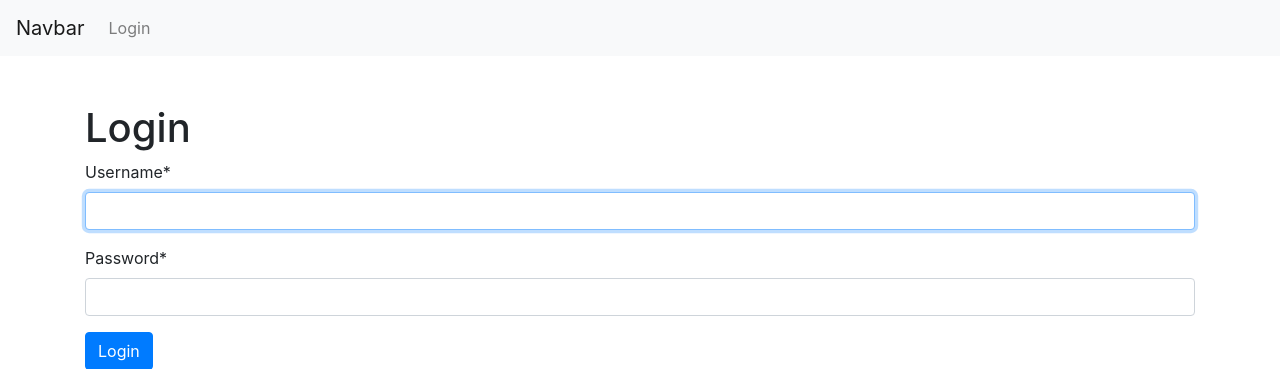
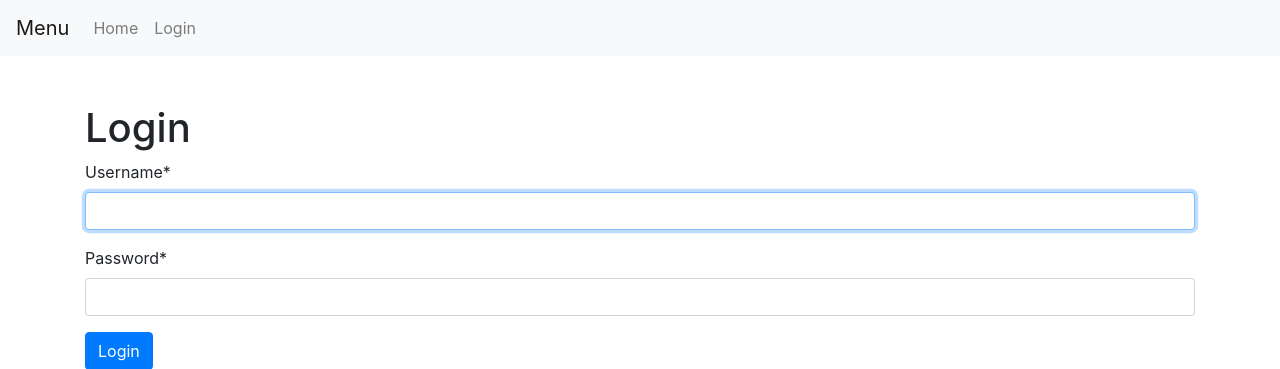
Before and after one commit to raphaelavergud/django_blog, a Django app: page /login in a window 1280 px wide. Shown: the top 369 px of the page. Run offline with Django 3.2, Linux system fonts and the light colour scheme; some libraries are stand-ins or nearby versions.

Commit message:
fixed the navbar, added home button

```diff
--- a/django_blog/blog/templates/blog/blog_post.html
+++ b/django_blog/blog/templates/blog/blog_post.html
@@ -12,8 +12,6 @@
         <p>{{ blog.date }}</p>
         <p>{{ blog.body|markdownify }}</p>
 
-        <p><a href="/">Home</a></p>
-
     </body>
 
 {% endblock content %}
--- a/django_blog/blog/templates/blog/nav.html
+++ b/django_blog/blog/templates/blog/nav.html
@@ -1,11 +1,15 @@
 <nav class="navbar navbar-expand-lg navbar-light bg-light">
-    <a class="navbar-brand" href="#">Navbar</a>
+    <a class="navbar-brand" href="#">Menu</a>
     <button class="navbar-toggler" type="button" data-toggle="collapse" data-target="#navbarText"
         aria-controls="navbarText" aria-expanded="False" aria-label="Toggle navigation">
         <span class="navbar-toggler-icon"></span>
     </button>
     <div class="collapse navbar-collapse" id="navbarText">
         <ul class="navbar-nav mr-auto">
+
+            <li class="nav-item">
+                <a class="nav-link" href="/">Home</a>
+            </li>
 
             {% if user.is_authenticated %}
 
@@ -24,6 +28,7 @@
 
             {% endif %}
 
+
         </ul>
     </div>
 </nav>
--- a/django_blog/blog/templates/blog/structure.html
+++ b/django_blog/blog/templates/blog/structure.html
@@ -3,6 +3,9 @@
 <html>
 
 <head>
+
+    {% block head %}
+
     <title>{% block pagetitle %}The Default Page Title{% endblock pagetitle %}</title>
     <!-- Required meta tags -->
     <meta charset="utf-8">
@@ -10,18 +13,21 @@
     <!--Bootstrap CSS-->
     <link rel="stylesheet" href="https://stackpath.bootstrapcdn.com/bootstrap/4.4.1/css/bootstrap.min.css" integrity="sha384-Vkoo8x4CGsO3+Hhxv8T/Q5PaXtkKtu6ug5TOeNV6gBiFeWPGFN9MuhOf23Q9Ifjh" crossorigin="anonymous">
 
-    {% block head %}
     {% endblock %}
+
 </head>
 
 <body>
+
     {% include 'blog/nav.html' %}
+
     {% block content %}
     Sorry, this page is still under construction.
     {% endblock %}
 
     {% block javascript %}
     {% endblock %}
+
 </body>
 
 </html>
```
